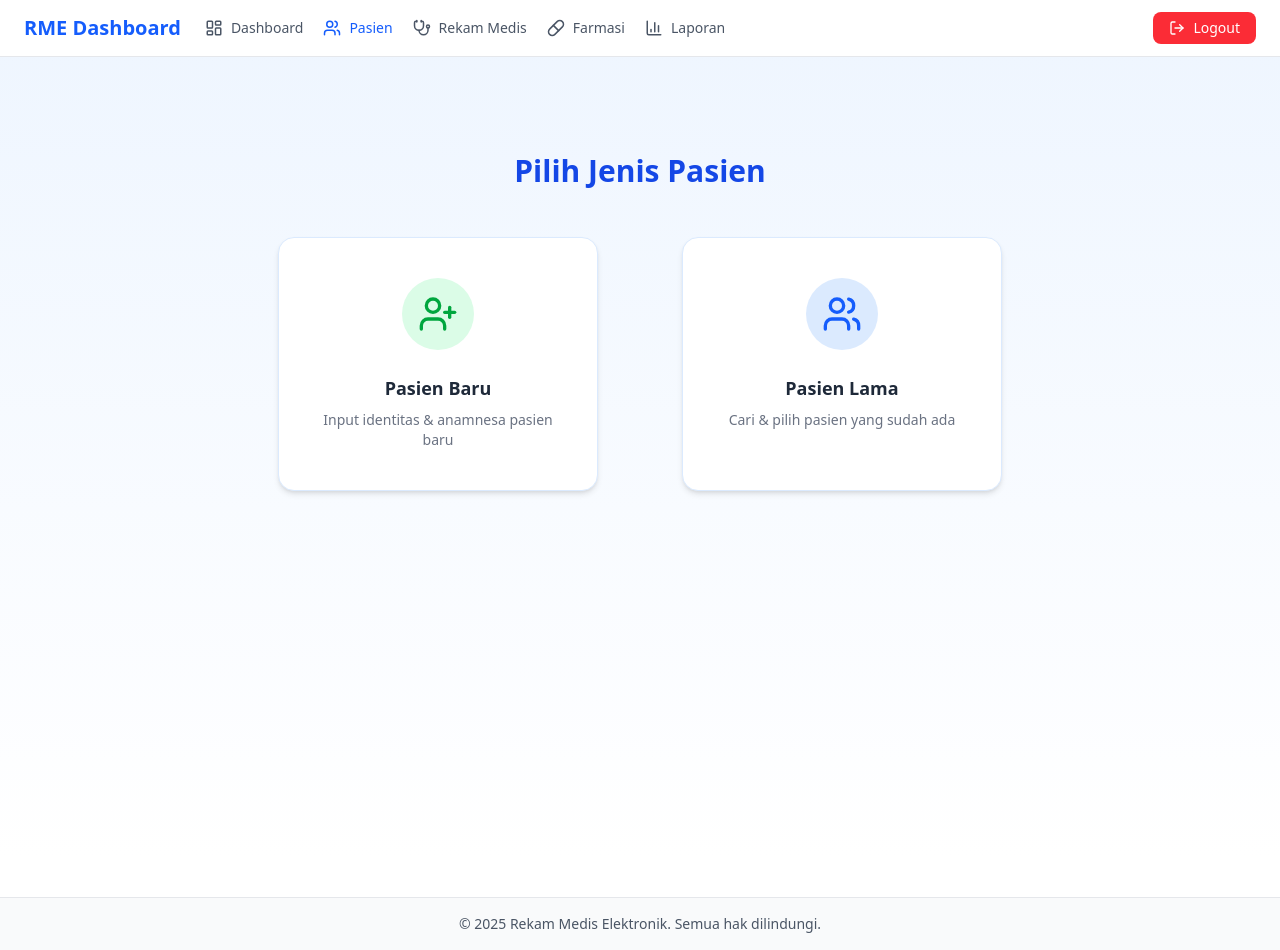
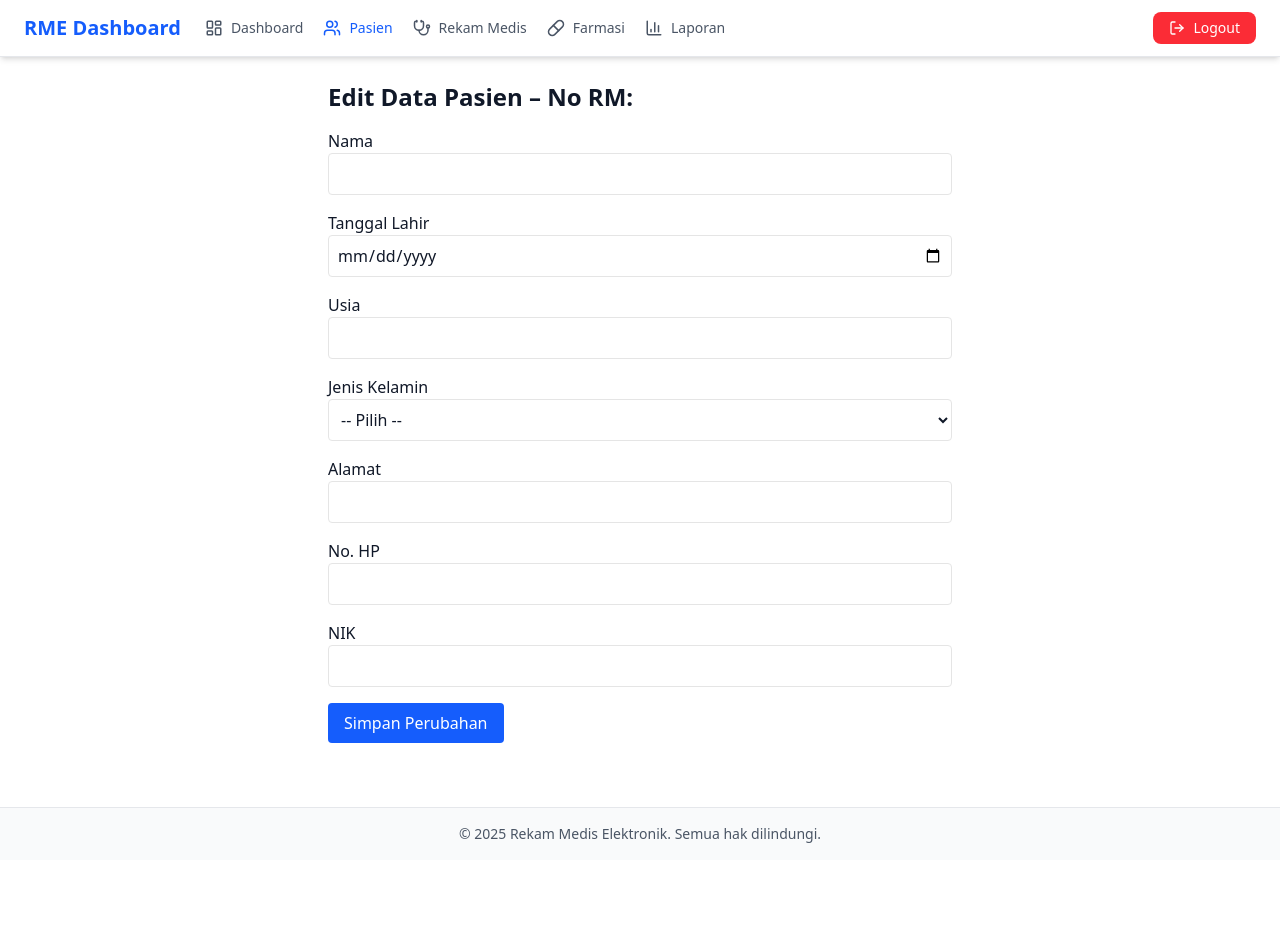
Before and after one commit to pgita4677-jpg/rmeproject, a Next.js app: page /pasien in a window 1280 px wide. After the commit the page ends 860 px from the top, so only its background shows below. Built offline with nearby package versions, Linux system fonts and the light colour scheme.

Commit message:
fix perbaikan edit pasien params dan route

```diff
--- a/app/pasien/edit/[no_rm]/page.tsx
+++ b/app/pasien/edit/[no_rm]/page.tsx
@@ -1,10 +1,130 @@
-import ClientPage from "./ClientPage";
+"use client";
 
+import { useEffect, useState } from "react";
+import { useRouter } from "next/navigation";
+
+// 🧩 Definisi props dari folder dinamis [no_rm]
 interface PageProps {
-  params: { no_rm: string };
+  params: {
+    no_rm: string;
+  };
 }
 
-export default function Page({ params }: PageProps) {
+export default function EditPasienPage({ params }: PageProps) {
   const { no_rm } = params;
-  return <ClientPage no_rm={no_rm} />;
+  const router = useRouter();
+
+  const [pasien, setPasien] = useState({
+    nama: "",
+    umur: "",
+    alamat: "",
+    kelamin: "",
+  });
+
+  // 🔹 Ambil data pasien berdasarkan no_rm
+  useEffect(() => {
+    async function fetchPasien() {
+      try {
+        const res = await fetch(`/api/pasien/${no_rm}`);
+        const data = await res.json();
+        if (data.success) {
+          setPasien(data.pasien);
+        } else {
+          alert("Data pasien tidak ditemukan");
+        }
+      } catch (err) {
+        console.error("Gagal mengambil data pasien:", err);
+      }
+    }
+
+    if (no_rm) fetchPasien();
+  }, [no_rm]);
+
+  // 🔹 Fungsi simpan perubahan
+  async function handleSubmit(e: React.FormEvent) {
+    e.preventDefault();
+
+    try {
+      const res = await fetch(`/api/pasien/${no_rm}`, {
+        method: "PUT",
+        headers: { "Content-Type": "application/json" },
+        body: JSON.stringify(pasien),
+      });
+
+      const data = await res.json();
+
+      if (data.success) {
+        alert("Data pasien berhasil diperbarui!");
+        router.push("/pasien");
+      } else {
+        alert("Gagal memperbarui data pasien!");
+      }
+    } catch (err) {
+      console.error("Gagal update pasien:", err);
+    }
+  }
+
+  return (
+    <div className="p-6 max-w-xl mx-auto">
+      <h1 className="text-2xl font-bold mb-4">
+        Edit Data Pasien – No RM: {no_rm}
+      </h1>
+
+      <form onSubmit={handleSubmit} className="space-y-4">
+        <div>
+          <label className="block mb-1">Nama Pasien</label>
+          <input
+            type="text"
+            value={pasien.nama}
+            onChange={(e) => setPasien({ ...pasien, nama: e.target.value })}
+            className="w-full border rounded p-2"
+            required
+          />
+        </div>
+
+        <div>
+          <label className="block mb-1">Umur</label>
+          <input
+            type="number"
+            value={pasien.umur}
+            onChange={(e) => setPasien({ ...pasien, umur: e.target.value })}
+            className="w-full border rounded p-2"
+            required
+          />
+        </div>
+
+        <div>
+          <label className="block mb-1">Alamat</label>
+          <input
+            type="text"
+            value={pasien.alamat}
+            onChange={(e) => setPasien({ ...pasien, alamat: e.target.value })}
+            className="w-full border rounded p-2"
+            required
+          />
+        </div>
+
+        <div>
+          <label className="block mb-1">Jenis Kelamin</label>
+          <select
+            value={pasien.kelamin}
+            onChange={(e) => setPasien({ ...pasien, kelamin: e.target.value })}
+            className="w-full border rounded p-2"
+            required
+          >
+            <option value="">-- Pilih --</option>
+            <option value="Laki-laki">Laki-laki</option>
+            <option value="Perempuan">Perempuan</option>
+          </select>
+        </div>
+
+        <button
+          type="submit"
+          className="bg-blue-600 text-white px-4 py-2 rounded hover:bg-blue-700"
+        >
+          Simpan Perubahan
+        </button>
+      </form>
+    </div>
+  );
 }
--- a/app/pasien/page.tsx
+++ b/app/pasien/page.tsx
@@ -1,50 +1,162 @@
 "use client";
 
+import { useEffect, useState } from "react";
 import { useRouter } from "next/navigation";
-import { UserPlus, Users } from "lucide-react";
 
-export default function PasienPage() {
+interface PageProps {
+  params: { no_rm: string };
+}
+
+export default function EditPasienPage({ params }: PageProps) {
+  const { no_rm } = params;
   const router = useRouter();
 
+  const [pasien, setPasien] = useState({
+    nama: "",
+    tanggal_lahir: "",
+    usia: "",
+    jenis_kelamin: "",
+    alamat: "",
+    no_hp: "",
+    nik: "",
+  });
+
+  useEffect(() => {
+    async function fetchPasien() {
+      try {
+        const res = await fetch(`/api/pasien/${no_rm}`);
+        const data = await res.json();
+
+        if (data.success && data.data) {
+          setPasien(data.data);
+        } else {
+          alert(data.message || "Pasien tidak ditemukan!");
+        }
+      } catch (err) {
+        console.error("Gagal mengambil data pasien:", err);
+      }
+    }
+
+    if (no_rm) fetchPasien();
+  }, [no_rm]);
+
+  async function handleSubmit(e: React.FormEvent) {
+    e.preventDefault();
+
+    try {
+      const res = await fetch(`/api/pasien/${no_rm}`, {
+        method: "PUT",
+        headers: { "Content-Type": "application/json" },
+        body: JSON.stringify(pasien),
+      });
+
+      const data = await res.json();
+
+      if (data.success) {
+        alert("✅ Data pasien berhasil diperbarui!");
+        router.push("/pasien");
+      } else {
+        alert(data.message || "Gagal memperbarui data pasien!");
+      }
+    } catch (err) {
+      console.error("Gagal update pasien:", err);
+    }
+  }
+
   return (
-    <div className="min-h-screen bg-gradient-to-b from-blue-50 to-white flex flex-col items-center pt-24 px-4">
-      <h1 className="text-3xl font-bold text-blue-700 mb-12 text-center">
-        Pilih Jenis Pasien
+    <div className="max-w-2xl mx-auto p-6">
+      <h1 className="text-2xl font-bold mb-4">
+        Edit Data Pasien – No RM: {no_rm}
       </h1>
 
-      <div className="grid grid-cols-1 md:grid-cols-2 gap-10 max-w-3xl w-full justify-items-center">
-        {/* Pasien Baru */}
-        <div
-          onClick={() => router.push("/pasien/add")}
-          className="cursor-pointer bg-white rounded-2xl shadow-md hover:shadow-xl transition-all duration-300 p-10 w-full md:w-80 flex flex-col items-center border border-blue-100"
-        >
-          <div className="bg-green-100 p-4 rounded-full mb-6">
-            <UserPlus className="text-green-600 w-10 h-10" />
-          </div>
-          <h2 className="text-lg font-semibold text-gray-800 mb-2">
-            Pasien Baru
-          </h2>
-          <p className="text-gray-500 text-center text-sm">
-            Input identitas & anamnesa pasien baru
-          </p>
+      <form onSubmit={handleSubmit} className="space-y-4">
+        <div>
+          <label className="block">Nama</label>
+          <input
+            value={pasien.nama}
+            onChange={(e) => setPasien({ ...pasien, nama: e.target.value })}
+            className="border p-2 w-full rounded"
+            required
+          />
         </div>
 
-        {/* Pasien Lama */}
-        <div
-          onClick={() => router.push("/pasien/select")}
-          className="cursor-pointer bg-white rounded-2xl shadow-md hover:shadow-xl transition-all duration-300 p-10 w-full md:w-80 flex flex-col items-center border border-blue-100"
+        <div>
+          <label className="block">Tanggal Lahir</label>
+          <input
+            type="date"
+            value={pasien.tanggal_lahir?.split("T")[0] || ""}
+            onChange={(e) =>
+              setPasien({ ...pasien, tanggal_lahir: e.target.value })
+            }
+            className="border p-2 w-full rounded"
+            required
+          />
+        </div>
+
+        <div>
+          <label className="block">Usia</label>
+          <input
+            type="number"
+            value={pasien.usia}
+            onChange={(e) => setPasien({ ...pasien, usia: e.target.value })}
+            className="border p-2 w-full rounded"
+            required
+          />
+        </div>
+
+        <div>
+          <label className="block">Jenis Kelamin</label>
+          <select
+            value={pasien.jenis_kelamin}
+            onChange={(e) =>
+              setPasien({ ...pasien, jenis_kelamin: e.target.value })
+            }
+            className="border p-2 w-full rounded"
+            required
+          >
+            <option value="">-- Pilih --</option>
+            <option value="Laki-laki">Laki-laki</option>
+            <option value="Perempuan">Perempuan</option>
+          </select>
+        </div>
+
+        <div>
+          <label className="block">Alamat</label>
+          <input
+            value={pasien.alamat}
+            onChange={(e) => setPasien({ ...pasien, alamat: e.target.value })}
+            className="border p-2 w-full rounded"
+            required
+          />
+        </div>
+
+        <div>
+          <label className="block">No. HP</label>
+          <input
+            value={pasien.no_hp}
+            onChange={(e) => setPasien({ ...pasien, no_hp: e.target.value })}
+            className="border p-2 w-full rounded"
+            required
+          />
+        </div>
+
+        <div>
+          <label className="block">NIK</label>
+          <input
+            value={pasien.nik}
+            onChange={(e) => setPasien({ ...pasien, nik: e.target.value })}
+            className="border p-2 w-full rounded"
+            required
+          />
+        </div>
+
+        <button
+          type="submit"
+          className="bg-blue-600 text-white px-4 py-2 rounded hover:bg-blue-700"
         >
-          <div className="bg-blue-100 p-4 rounded-full mb-6">
-            <Users className="text-blue-600 w-10 h-10" />
-          </div>
-          <h2 className="text-lg font-semibold text-gray-800 mb-2">
-            Pasien Lama
-          </h2>
-          <p className="text-gray-500 text-center text-sm">
-            Cari & pilih pasien yang sudah ada
-          </p>
-        </div>
-      </div>
+          Simpan Perubahan
+        </button>
+      </form>
     </div>
   );
 }
```
